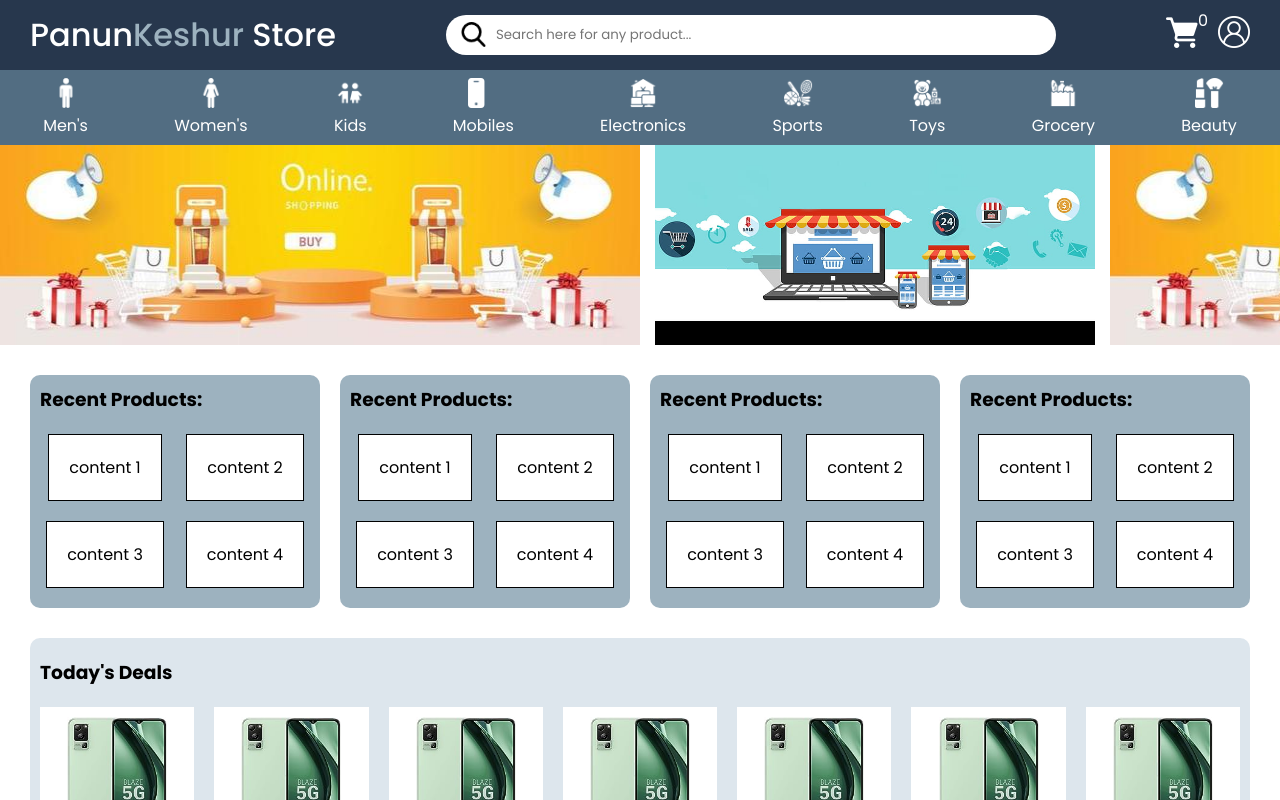
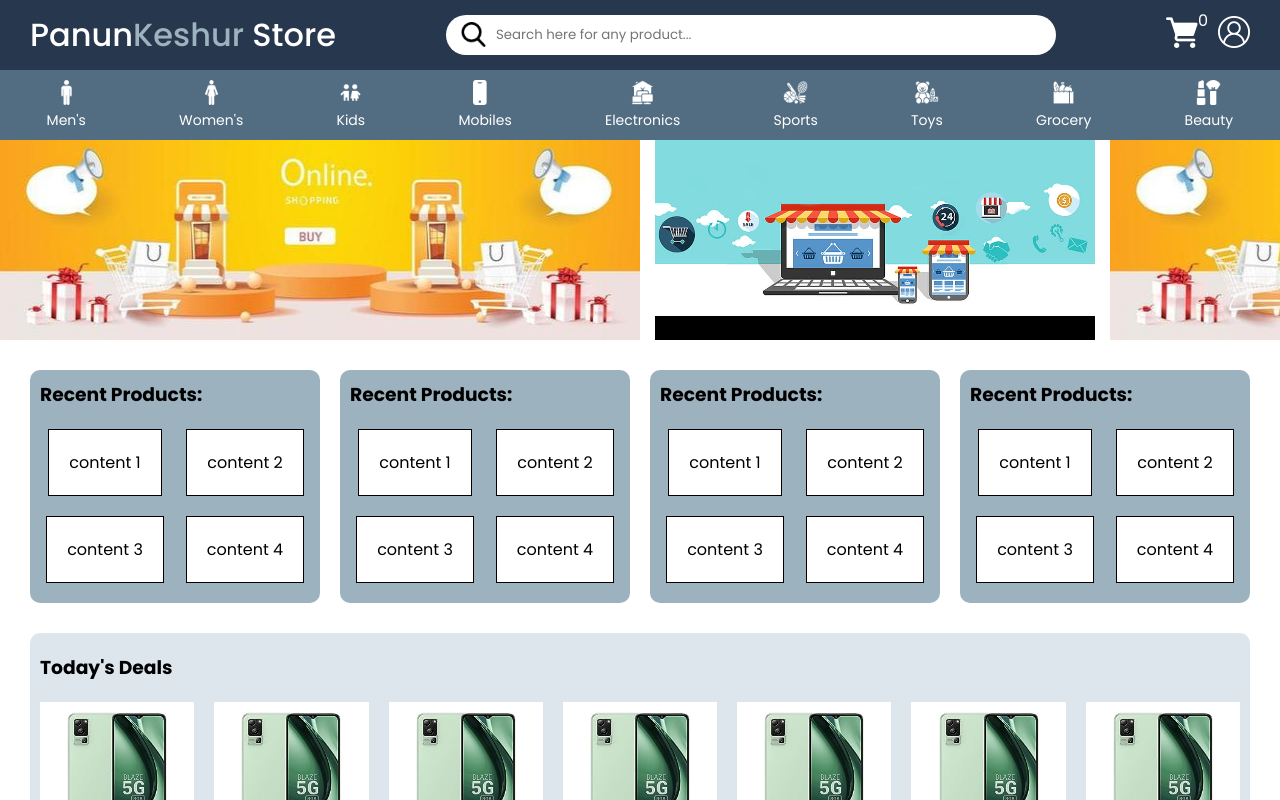
Before and after one commit to Abrarhussaindar/pks_frontend, a React (Create React App) app: page / in a window 1280 px wide. Shown: the top 800 px of the page. Built offline with nearby package versions, Linux system fonts and the light colour scheme.

Commit message:
few sec navbar changes

```diff
--- a/src/components/secondaryNavbar/secondaryNavbar.css
+++ b/src/components/secondaryNavbar/secondaryNavbar.css
@@ -2,7 +2,7 @@
   display: flex;
   justify-content: space-around;
   align-items: center;
-  height: 75px;
+  height: 70px;
   background-color: var(--hover-color);
 }
 .secondaryNavbarContainer .container a {
@@ -13,11 +13,14 @@
   text-decoration: none;
   color: white;
 }
-.secondaryNavbarContainer .container img {
-  width: 30px;
+.secondaryNavbarContainer .container a img {
+  width: 25px;
   cursor: pointer;
 }
-.secondaryNavbarContainer .container img:hover {
+.secondaryNavbarContainer .container a img:hover {
   transform: scale(1.1);
   transition: transform 0.3s ease-in-out;
+}
+.secondaryNavbarContainer .container a span {
+  font-size: 14px;
 }/*# sourceMappingURL=secondaryNavbar.css.map */
--- a/src/components/secondaryNavbar/secondaryNavbar.scss
+++ b/src/components/secondaryNavbar/secondaryNavbar.scss
@@ -2,7 +2,7 @@
     display: flex;
     justify-content: space-around;
     align-items: center;
-    height: 75px;
+    height: 70px;
     background-color: var(--hover-color);
     // position: sticky;
     // top: 9.3%;
@@ -17,14 +17,18 @@
             text-decoration: none;
             color: white;
 
-        }
-        img{
-            width: 30px;
-            cursor: pointer;
+            img{
+                width: 25px;
+                cursor: pointer;
 
-            &:hover{
-                transform: scale(1.1);
-                transition: transform 0.3s ease-in-out;
+                &:hover{
+                    transform: scale(1.1);
+                    transition: transform 0.3s ease-in-out;
+                }
+            }
+
+            span{
+                font-size: 14px;
             }
         }
     }
```
Also changed, not shown: 1 other file (tests, documents, lock files or other folders).
